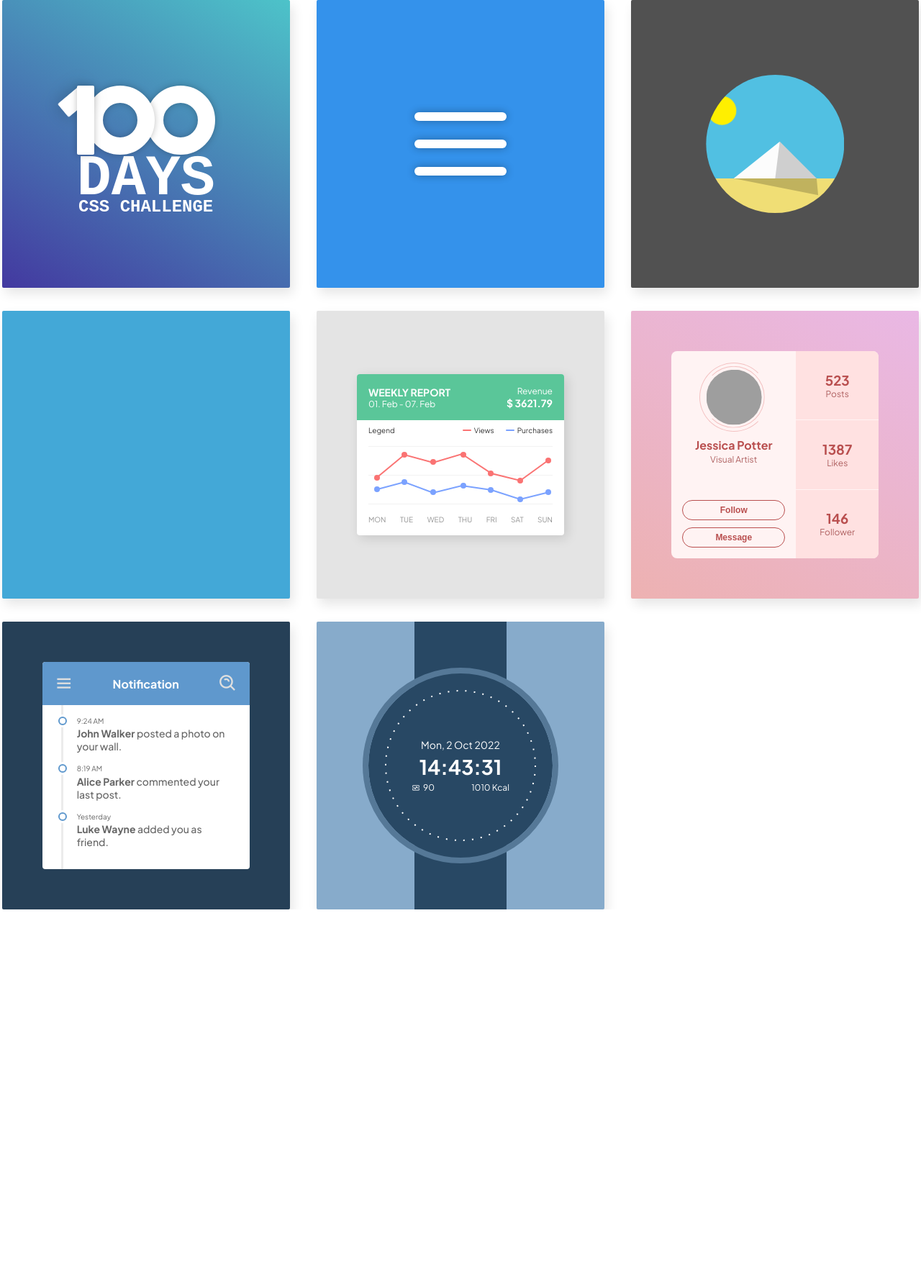
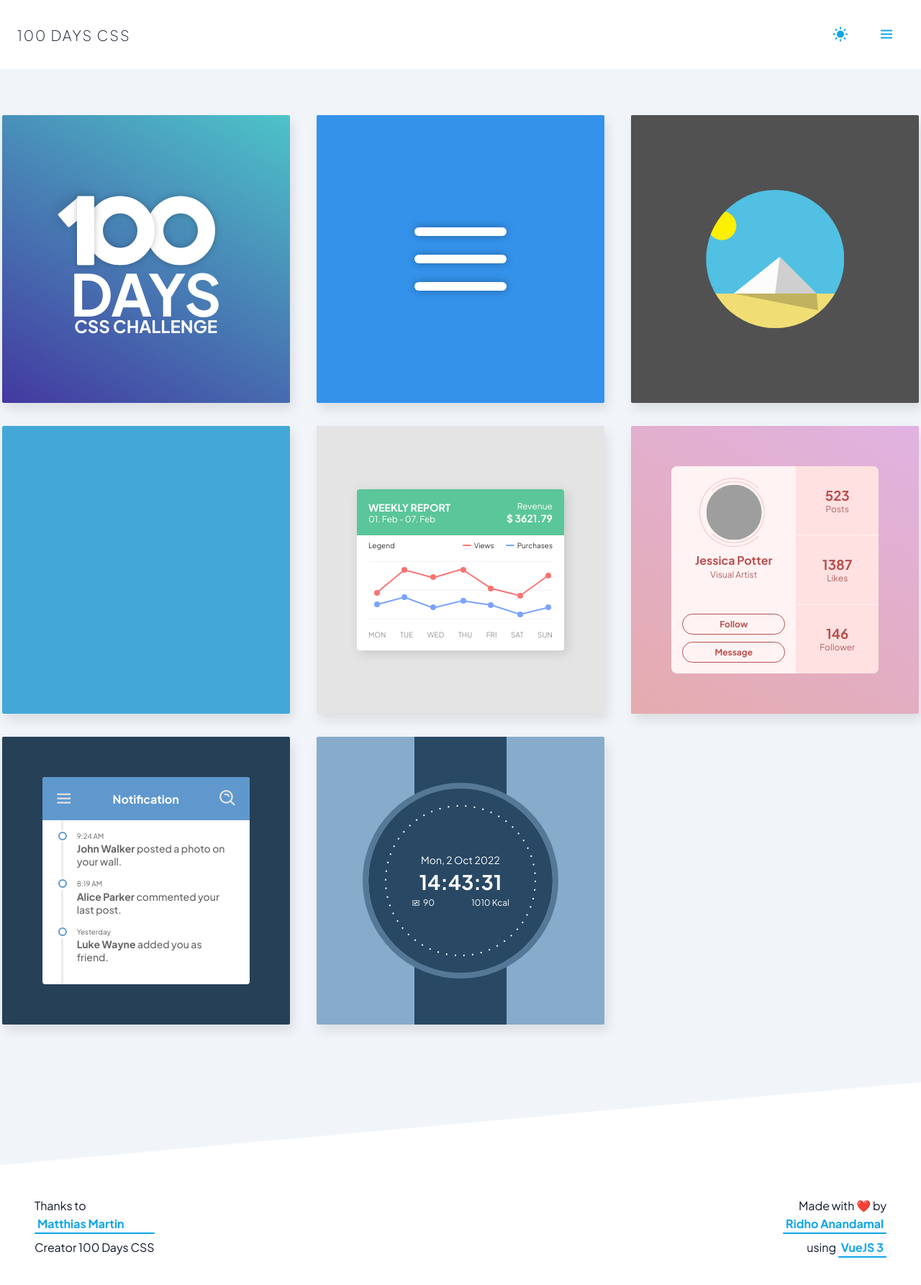
Before and after one commit to ridhoandml/100daycss, a Vue app: page / in a window 1280 px wide. Shown: the top 1786 px of the page at 72% size. Before the commit the page ends 1264 px from the top, so only its background shows below. Built offline with nearby package versions, Linux system fonts and the light colour scheme; grey boxes are pictures that could not be loaded.

Commit message:
[Add] Add navbar and footer on live website

```diff
--- a/src/App.vue
+++ b/src/App.vue
@@ -9,9 +9,18 @@ import HomePage from "@/view/HomePage.vue";
 </template>
 
 <style>
+@import url("https://fonts.googleapis.com/css2?family=Plus+Jakarta+Sans:ital,wght@0,200;0,300;0,400;0,500;0,600;0,700;0,800;1,200;1,300;1,400;1,500;1,600;1,700;1,800&display=swap");
+
+@import url("https://unpkg.com/boxicons@2.1.4/css/boxicons.min.css");
+
 * {
   box-sizing: border-box;
   margin: 0;
   padding: 0;
+  font-family: "Plus Jakarta Sans", sans-serif;
+}
+
+body {
+  background-color: #f1f5f9;
 }
 </style>
--- /dev/null
+++ b/src/components/FooterBar.vue
@@ -0,0 +1,69 @@
+<template>
+  <div class="footer">
+    <p class="footer__text text__left">
+      Thanks to
+      <a class="divider" href="https://100dayscss.com/">Matthias Martin</a>
+      Creator 100 Days CSS
+    </p>
+    <p class="footer__text text__right">
+      Made with ❤️ by
+      <a class="divider" href="https://ridhoandml.com">Ridho Anandamal</a> using
+      <a href="https://vuejs.org/">VueJS 3</a>
+    </p>
+  </div>
+</template>
+
+<style scoped>
+.footer {
+  display: flex;
+  justify-content: space-between;
+  align-items: flex-end;
+  height: 18rem;
+  padding: 3rem;
+  margin-top: 1rem;
+  cursor: default;
+  clip-path: polygon(0% 40%, 0% 100%, 100% 100%, 100% 0%);
+  background-color: white;
+  color: #0f172a;
+}
+
+.text__right {
+  text-align: end;
+}
+
+.footer__text > .divider {
+  display: block;
+  margin: 0.25rem 0 0.75rem 0;
+}
+
+.footer__text > a {
+  position: relative;
+  padding: 0 0.25rem;
+  text-decoration: none;
+  font-weight: 700;
+  color: #0ea5e9;
+  transition: color 0.3s cubic-bezier(0.075, 0.82, 0.165, 1);
+}
+
+.footer__text > a:hover {
+  color: white;
+}
+
+.footer__text > a::after {
+  content: "";
+  position: absolute;
+  z-index: -1;
+  bottom: -0.25rem;
+  left: 0;
+  right: 0;
+  height: 2px;
+  background-color: #0ea5e9;
+  border-radius: 2px;
+  transition: height 0.3s cubic-bezier(0.075, 0.82, 0.165, 1);
+}
+
+.footer__text > a:hover::after {
+  height: 1.75rem;
+  border-radius: 0;
+}
+</style>
--- a/src/components/NavigationBar.vue
+++ b/src/components/NavigationBar.vue
@@ -1,3 +1,91 @@
 <template>
-  <div></div>
+  <div class="navbar">
+    <div class="nav__left">
+      <p>100 Days CSS</p>
+      <div class="left__button">
+        <button class="button">
+          <i class="bx bxs-sun"></i>
+        </button>
+        <button class="button">
+          <i class="bx bx-menu"></i>
+        </button>
+      </div>
+    </div>
+    <div class="nav__right"></div>
+  </div>
 </template>
+
+<style scoped>
+.navbar {
+  padding: 1.5rem;
+  position: sticky;
+  top: 0;
+  background-color: white;
+  z-index: 100;
+}
+
+.nav__left {
+  display: flex;
+  flex-direction: row;
+  align-items: center;
+  justify-content: space-between;
+}
+
+.nav__left > p {
+  text-transform: uppercase;
+  font-size: 1.25rem;
+  font-weight: 100;
+  letter-spacing: 2px;
+  color: #0f172a;
+  cursor: default;
+}
+
+.left__button {
+  display: flex;
+  gap: 1rem;
+}
+
+.button {
+  position: relative;
+  width: 3rem;
+  height: 3rem;
+  border: none;
+  outline: none;
+  background-color: transparent;
+  padding: 0.5rem;
+  border-radius: 0.25rem;
+  cursor: pointer;
+  overflow: hidden;
+}
+
+.button::after {
+  content: "";
+  position: absolute;
+  z-index: 1;
+  bottom: 0;
+  left: 0;
+  right: 0;
+  background-color: #0ea5e9;
+  height: 0;
+  transition: height 0.3s cubic-bezier(0.075, 0.82, 0.165, 1);
+}
+
+.button:hover::after {
+  height: 3rem;
+}
+
+.button > i {
+  position: absolute;
+  z-index: 5;
+  top: 50%;
+  left: 50%;
+  transform: translate(-50%, -50%);
+  font-size: 1.5rem;
+  color: #0ea5e9;
+  transition: color 0.8s cubic-bezier(0.075, 0.82, 0.165, 1);
+}
+
+.button:hover > i {
+  color: white;
+}
+</style>
--- a/src/view/HomePage.vue
+++ b/src/view/HomePage.vue
@@ -9,9 +9,12 @@ import {
   CSSDay7,
   CSSDay10,
 } from "@/components/css-challenge";
+import NavigationBar from "../components/NavigationBar.vue";
+import FooterBar from "../components/FooterBar.vue";
 </script>
 
 <template>
+  <NavigationBar />
   <div class="grid">
     <div class="grid__item">
       <CSSDay1></CSSDay1>
@@ -38,6 +41,7 @@ import {
       <CSSDay10></CSSDay10>
     </div>
   </div>
+  <FooterBar />
 </template>
 
 <style scoped>
@@ -46,6 +50,7 @@ import {
   grid-template-columns: auto;
   grid-template-rows: auto;
   gap: 2rem;
+  padding: 4rem 0;
 }
 
 @media only screen and (min-width: 900px) {
--- a/vite.config.ts
+++ b/vite.config.ts
@@ -1,15 +1,15 @@
-import { fileURLToPath, URL } from 'node:url'
+import { fileURLToPath, URL } from "node:url";
 
-import { defineConfig } from 'vite'
-import vue from '@vitejs/plugin-vue'
-import vueJsx from '@vitejs/plugin-vue-jsx'
+import { defineConfig } from "vite";
+import vue from "@vitejs/plugin-vue";
+import vueJsx from "@vitejs/plugin-vue-jsx";
 
 // https://vitejs.dev/config/
 export default defineConfig({
   plugins: [vue(), vueJsx()],
   resolve: {
     alias: {
-      '@': fileURLToPath(new URL('./src', import.meta.url))
-    }
-  }
-})
+      "@": fileURLToPath(new URL("./src", import.meta.url)),
+    },
+  },
+});
```
